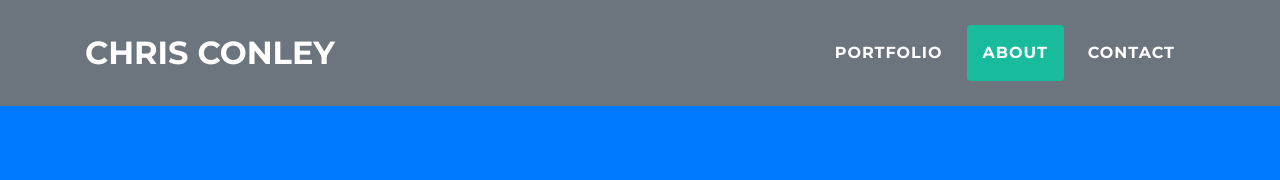
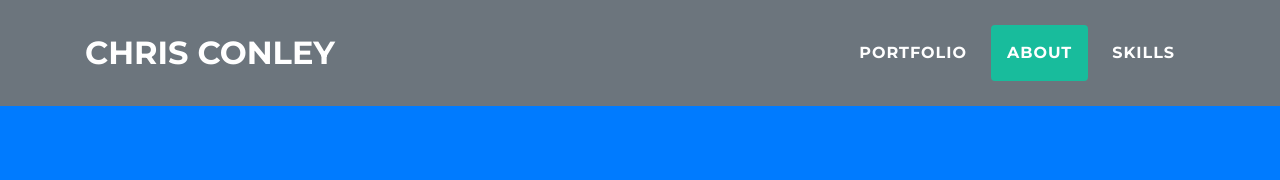
Before and after one commit to ceconley/personal-portfolio, a website with bundled scripts: page index.html in a window 1280 px wide. Shown: the top 180 px of the page. Built offline with nearby package versions, Linux system fonts and the light colour scheme.

Commit message:
made small change to nav

```diff
--- a/index.html
+++ b/index.html
@@ -47,7 +47,7 @@
               <a class="nav-link py-3 px-0 px-lg-3 rounded js-scroll-trigger" href="#about">About</a>
             </li>
             <li class="nav-item mx-0 mx-lg-1">
-              <a class="nav-link py-3 px-0 px-lg-3 rounded js-scroll-trigger" href="#contact">Contact</a>
+              <a class="nav-link py-3 px-0 px-lg-3 rounded js-scroll-trigger" href="#contact">Skills</a>
             </li>
           </ul>
         </div>
```
